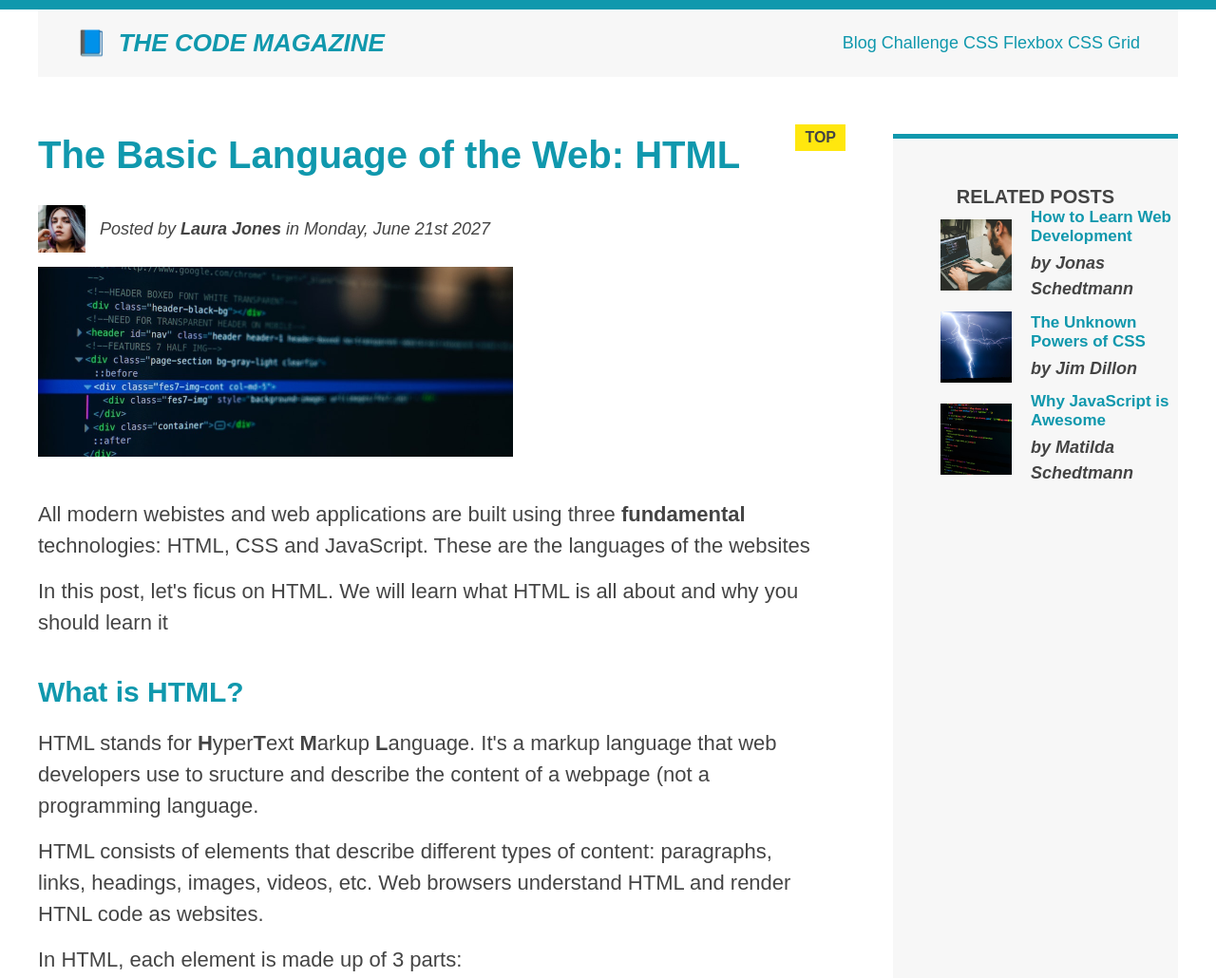
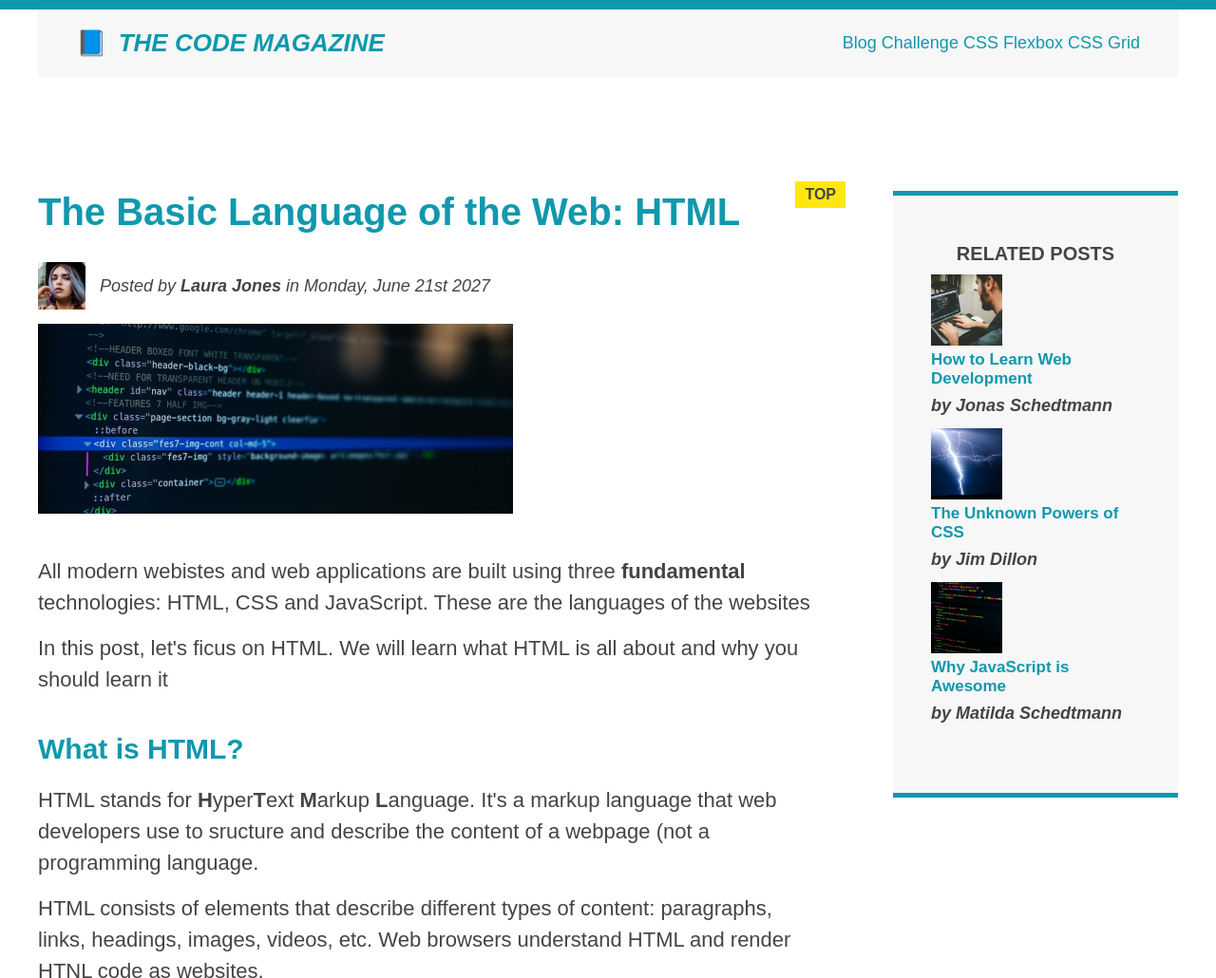
Before and after one commit to afiqhafizuddin/html-css-learn, a plain HTML site: page index.html in a window 1280 px wide. Shown: the top 1030 px of the page at 95% size. Drawn offline with Linux system fonts and the light colour scheme.

Commit message:
update the layout using CSS Grid

```diff
--- a/style.css
+++ b/style.css
@@ -6,6 +6,7 @@
 }
 
 body {
+  display: block;
   color: #444;
   font-family: sans-serif;
   border-top: 10px solid #1098ad;
@@ -37,11 +38,12 @@ body {
   margin-left: 15px;
 }
 
-.related-post {
+/* .related-post {
   display: flex;
   align-items: center;
   gap: 20px;
-}
+  margin-bottom: 30px; */
+/* } */
 
 .related-author {
   margin-bottom: 0;
@@ -60,12 +62,12 @@ body {
 nav {
   font-size: 18px;
 }
-
+/*
 .row {
   display: flex;
   gap: 75px;
   margin-bottom: 60px;
-}
+} */
 article {
   /* margin-bottom: 60px; */
   flex: 1;
@@ -80,8 +82,10 @@ aside {
   background-color: #f7f7f7;
   border-top: 5px solid #1098ad;
   border-bottom: 5px solid #1098ad;
-  padding: 50px 0;
-  flex: 0 0 300px;
+  box-sizing: border-box;
+  /* padding: 50px 0;
+  flex: 0 0 300px; */
+  padding: 50px 40px;
 }
 
 /* Smaller Elements */
@@ -113,6 +117,7 @@ h4 {
   font-size: 20px;
   text-transform: uppercase;
   text-align: center;
+  margin-bottom: 10px;
 }
 
 p {
@@ -152,6 +157,7 @@ li:last-child {
 
 .related {
   list-style: none;
+  margin-left: 0;
 }
 
 li:first-child {
@@ -227,3 +233,17 @@ h2::before {
   top: -10px;
   right: -25px;
 }
+
+.container {
+  display: grid;
+  grid-template-columns: 1fr 300px;
+  column-gap: 75px;
+  row-gap: 60px;
+  /* align-items: start; */
+  align-items: start;
+}
+
+.main-header {
+  /* grid-column: 1 / span 2; */
+  grid-column: 1 / -1;
+}
```
Also changed, not shown: index.html (+3 -4 lines).
